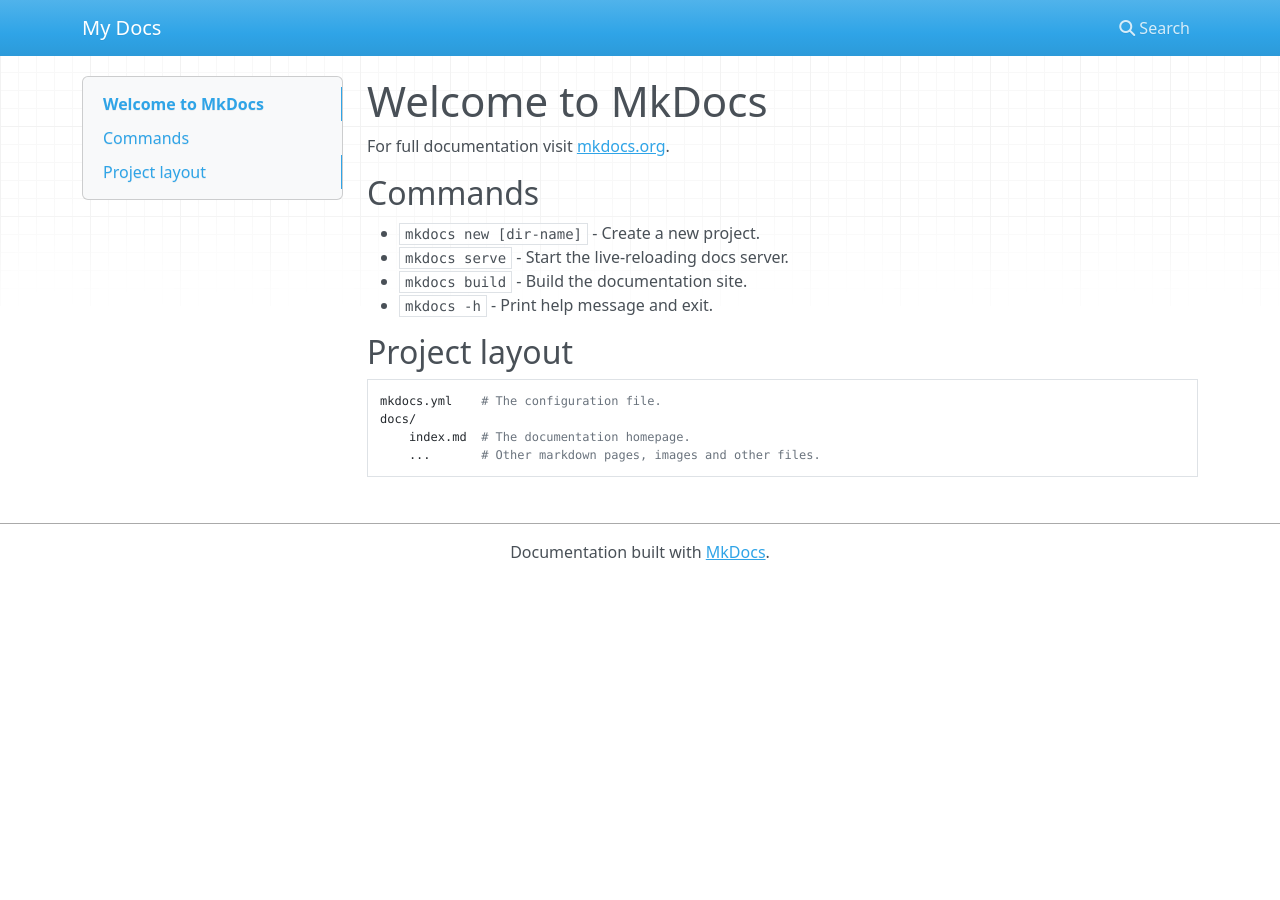
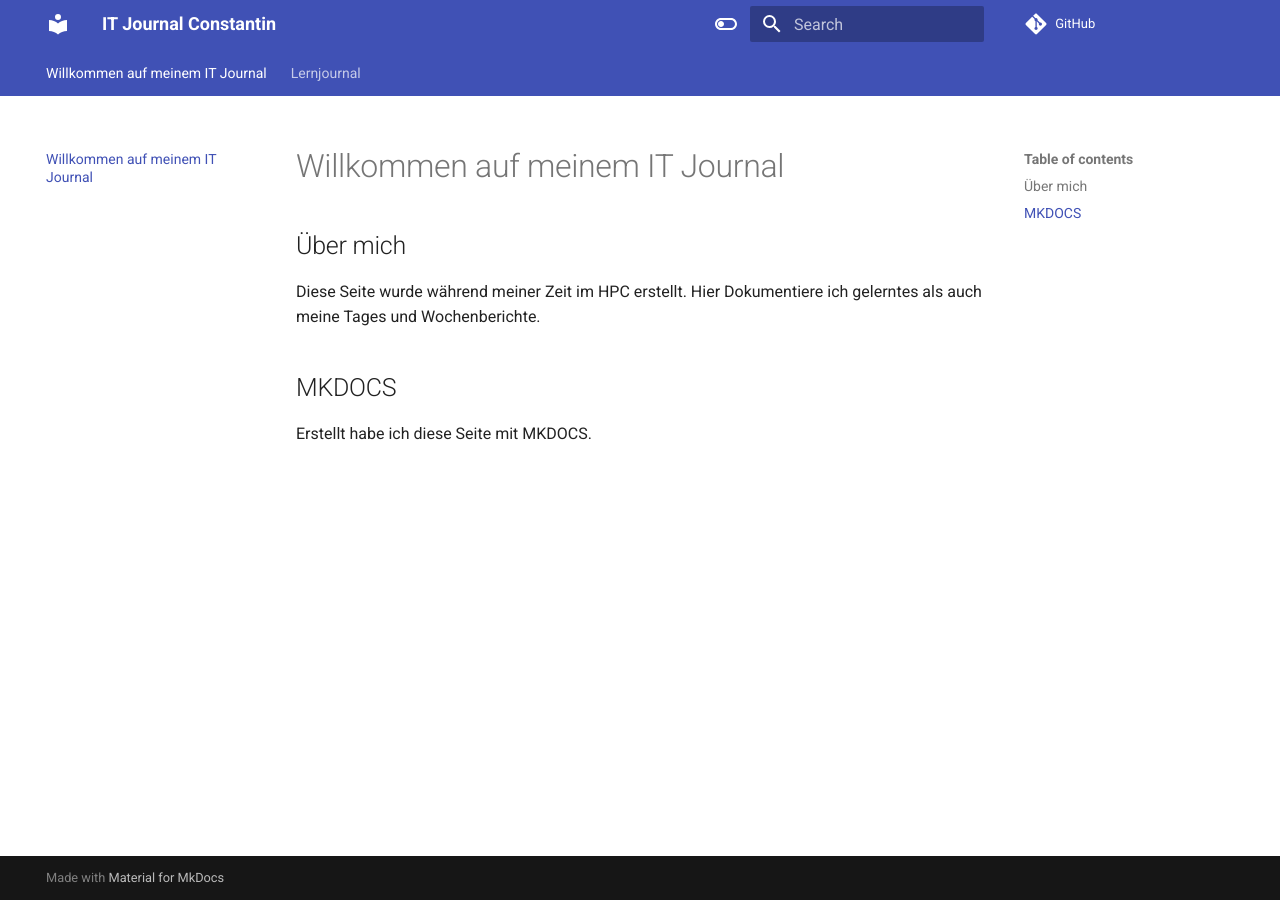
Before and after one commit to constantin-koenig/ITjournal, an MkDocs documentation site: the page built from docs/index.md, in a window 1280 px wide. Built offline with MkDocs 1.6.1 and Material for MkDocs 9.7.7, drawn with Linux system fonts in a browser that asks for light colours; nearby versions of some CDN libraries; comment, search, counter and statistics services are not loaded.

```diff
--- a/docs/index.md
+++ b/docs/index.md
@@ -1,17 +1,10 @@
-# Welcome to MkDocs
+# Willkommen auf meinem IT Journal
 
-For full documentation visit [mkdocs.org](https://www.mkdocs.org).
 
-## Commands
+## Über mich
 
-* `mkdocs new [dir-name]` - Create a new project.
-* `mkdocs serve` - Start the live-reloading docs server.
-* `mkdocs build` - Build the documentation site.
-* `mkdocs -h` - Print help message and exit.
+Diese Seite wurde während meiner Zeit im HPC erstellt. Hier Dokumentiere ich gelerntes als auch meine Tages und Wochenberichte.
 
-## Project layout
+## MKDOCS
 
-    mkdocs.yml    # The configuration file.
-    docs/
-        index.md  # The documentation homepage.
-        ...       # Other markdown pages, images and other files.
+Erstellt habe ich diese Seite mit MKDOCS.
--- a/mkdocs.yml
+++ b/mkdocs.yml
@@ -1 +1,16 @@
-site_name: My Docs
+site_name: IT Journal Constantin
+repo_url: https://github.com/constantin-koenig/ITjournal
+theme:
+  name: material
+  features:
+    - navigation.tabs
+    - navigation.instant
+  palette:
+    - scheme: default
+      toggle:
+        icon: material/toggle-switch-off-outline
+        name: Switch to dark mode
+    - scheme: slate
+      toggle:
+        icon: material/toggle-switch
+        name: Switch to light mode
```
Also changed, not shown: docs/lernjournal.md (added, +32 -0 lines).
